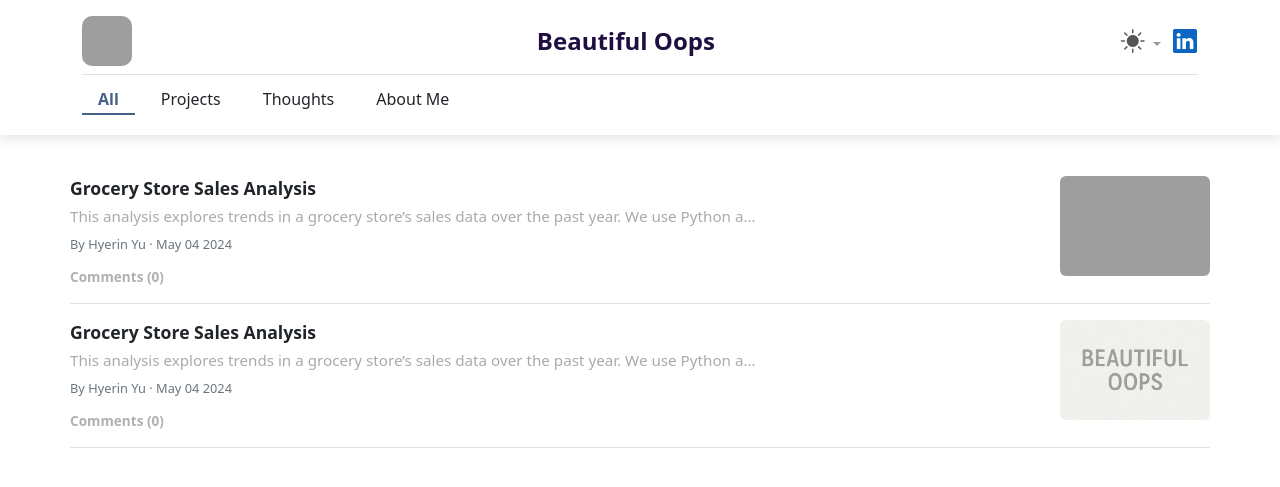
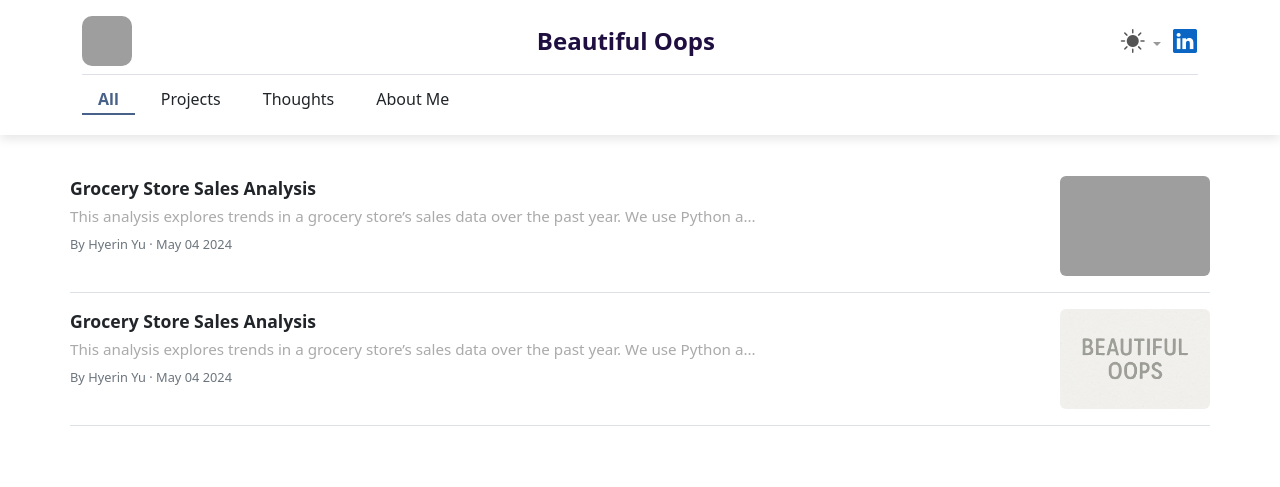
Before and after one commit to hyelinyu/hyelinyu.github.io, a Jekyll site: the page built from index.html, in a window 1280 px wide and 900 px high. Shown: the top 487 px of the window. Built offline with Jekyll 4.4.1, drawn with Linux system fonts in a browser that asks for light colours; comment, search, counter and statistics services are not loaded; some of the changed lines change nothing that is shown; grey boxes are pictures that could not be loaded.

Commit message:
completed

```diff
--- a/_includes/post-card.html
+++ b/_includes/post-card.html
@@ -18,15 +18,7 @@
       By {{ post.author | default: "Hyerin Yu" }} · {{ post.date | date: "%b %d %Y" }}
     </small>
 
-    <!-- ✅ 댓글 수 (정확히 giscus 연동됨) -->
-    <small class="text-muted d-block">
-      <strong>
-                <a class="giscus-count text-muted text-decoration-none"
-                href="{{ post.url | append: '/' | relative_url }}#giscus-container">
-                Comments (<span class="g-count">0</span>)
-              </a>
-      </strong>
-    </small>
+
   </div>
 
   <!-- ② 썸네일 오른쪽 -->
--- a/_layouts/default.html
+++ b/_layouts/default.html
@@ -175,19 +175,6 @@
     });
   </script>
 
- {% unless page.layout == "post" %}   <!-- 글 목차(=post-card)에서만 로드 -->
-<script src="https://giscus.app/client.js"
-        data-repo="hyelinyu/hyelinyu.github.io"
-        data-repo-id="R_kgDONvt9Hw"
-        data-category="General"
-        data-category-id="DIC_kwDONvt9H84CrUo5"
-        data-mapping="pathname"
-        data-strict="0"
-        data-reactions-enabled="0"
-        data-emit-metadata="0"
-        crossorigin="anonymous"
-        async>
-</script>
-{% endunless %}
+
 </body>
 </html>
```
